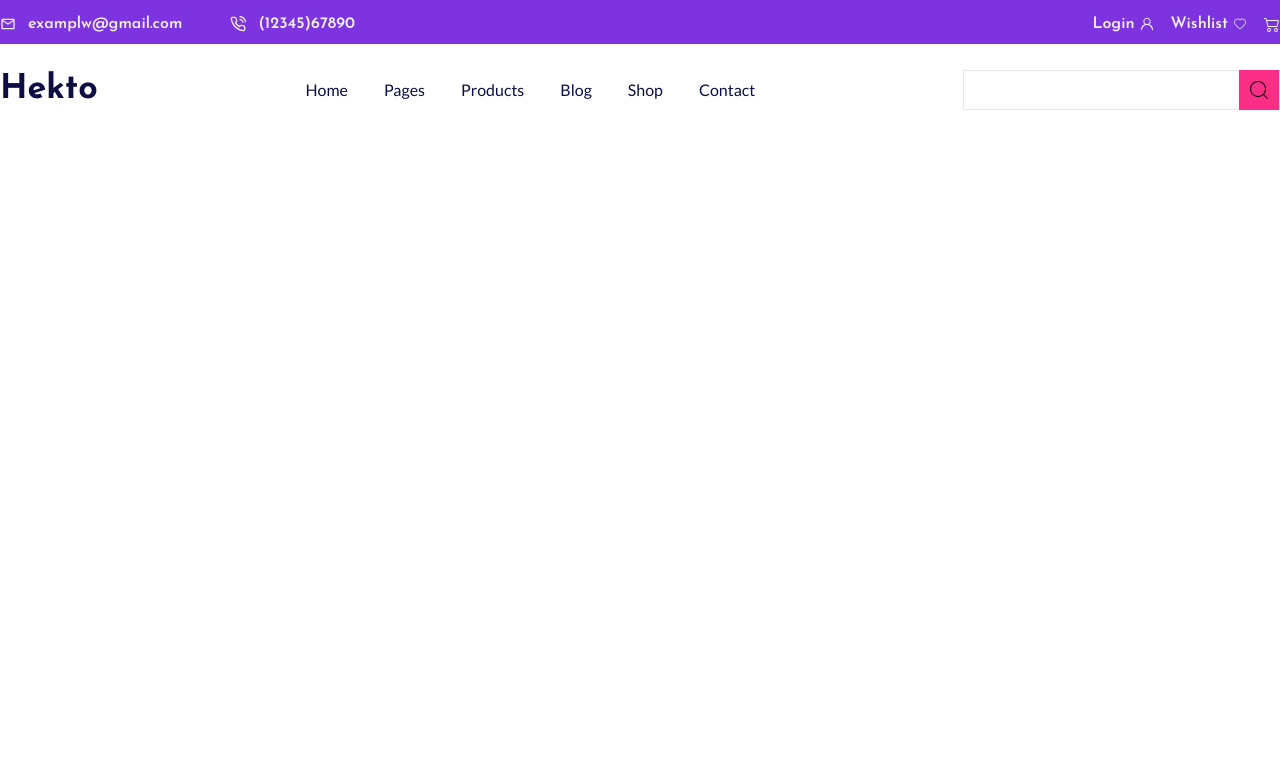
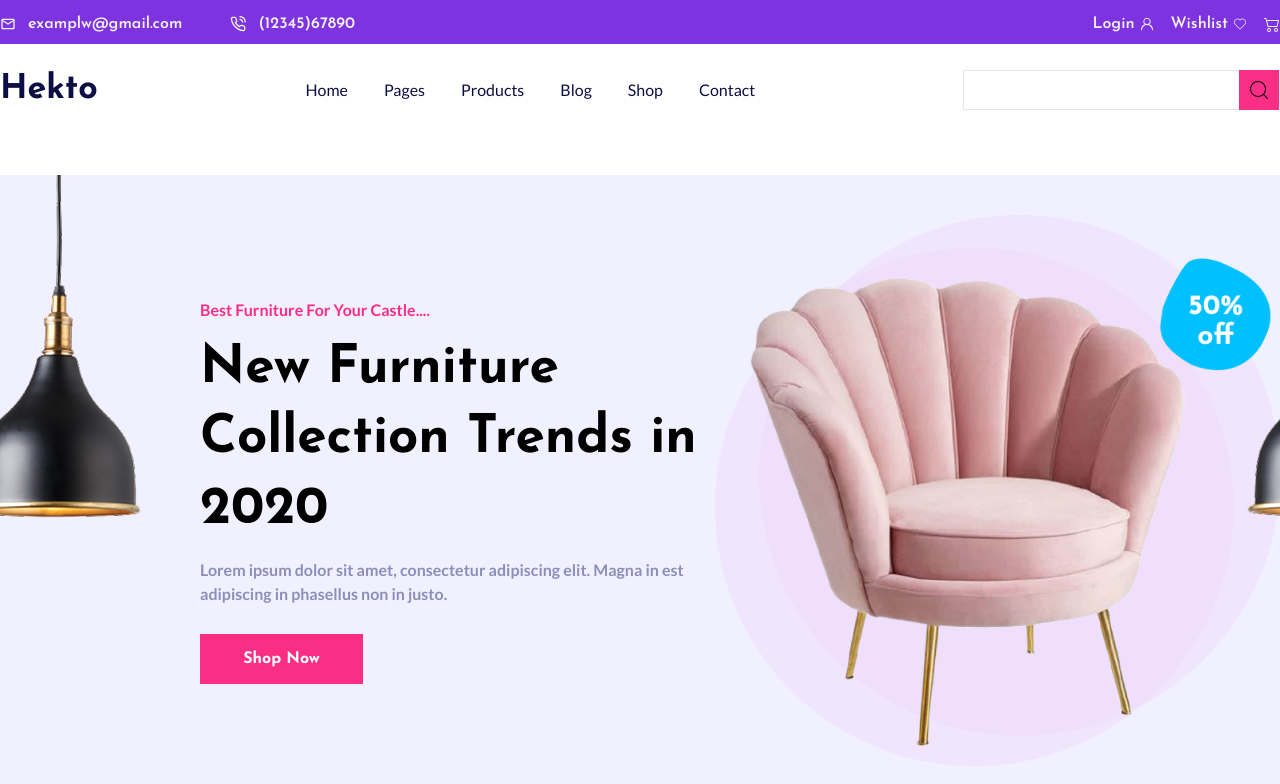
Before and after one commit to codexmish/Hekto, a React (Vite) app: page / in a window 1280 px wide. Shown: the top 784 px of the page. Built offline with nearby package versions, Linux system fonts and the light colour scheme.

Commit message:
resbanner done and some fixes

```diff
--- a/src/Components/Banner.jsx
+++ b/src/Components/Banner.jsx
@@ -22,7 +22,7 @@ const Banner = () => {
 
   return (
     <>
-      <section className="banner hidden">
+      <section className="banner pt-10">
         <Slider {...settings}>
           <div>
             <CommonBanner
--- a/src/Components/ResNav.jsx
+++ b/src/Components/ResNav.jsx
@@ -14,7 +14,7 @@ const ResNav = () => {
 
   return (
     <>
-      <nav className="topNav bg-purple h-11 lg:hidden">
+      <nav className="topNav bg-purple h-11 lg:hidden relative z-10">
         <div className="container">
           <div className="item flex items-center justify-between py-3 px-3 lg:px-0">
             <div className="left-item flex items-center gap-6 lg:gap-12">
@@ -30,7 +30,7 @@ const ResNav = () => {
           </div>
         </div>
 
-        <div className="mainNav py-2">
+        <div className="mainNav py-2 bg-white">
           <div className="container">
             <div className="mab w-full h-10 flex items-center justify-between px-3">
               <div className="logo">
--- a/src/Components/common/CommonBanner.jsx
+++ b/src/Components/common/CommonBanner.jsx
@@ -4,31 +4,31 @@ import { Link } from "react-router";
 const CommonBanner = ({ image, bannerLight, textone, textTwo, textThree }) => {
   return (
     <>
-      <div className="bg-[#F1F0FF]">
+      <div className="bg-[#F1F0FF] px-3 lg:px-0">
         <div className="container relative">
-          <div className="light absolute top-0 left-[-135px]">
+          <div className="light absolute top-0 left-0 lg:left-[-135px] w-[100px] lg:w-fit">
             <img src={bannerLight} alt="light" />
           </div>
-          <div className="row flex items-center justify-end pl-[200px]">
+          <div className="row flex flex-wrap lg:flex-nowrap items-center justify-end pt-25 lg:pt-0 lg:pl-[200px]">
             <div className="text-con flex flex-col gap-7">
               <div className="text flex flex-col gap-3">
-                <p className="text-base text-themePink font-bold font-lato">
+                <p className="text-xs lg:text-base text-themePink font-bold font-lato">
                   {textone}
                 </p>
-                <h1 className="text-[53px] text-[#000] font-bold font-josefin max-w-[644px]">
+                <h1 className="text-2xl lg:text-[53px] text-[#000] font-bold font-josefin max-w-[644px]">
                   {textTwo}
                 </h1>
-                <p className="text-base text-[#8A8FB9] font-bold font-lato max-w-[560px]">
+                <p className="text-xs lg:text-base text-[#8A8FB9] font-bold font-lato max-w-[560px]">
                   {textThree}
                 </p>
               </div>
               <div>
-                <Link className="w-[163px] h-[50px] bg-themePink text-base text-white font-bold font-josefin flex justify-center items-center">
+                <Link className="w-[90px] lg:w-[163px] h-[30px] lg:h-[50px] bg-themePink text-xs lg:text-base text-white font-bold font-josefin flex justify-center items-center">
                   Shop Now
                 </Link>
               </div>
             </div>
-            <div className="img-con py-10 w-[706px]">
+            <div className="img-con lg:py-10 w-full lg:w-[706px]">
               <img src={image} alt="bannerImage" />
             </div>
           </div>
```
